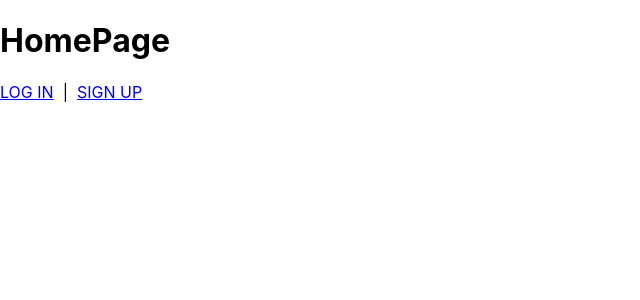
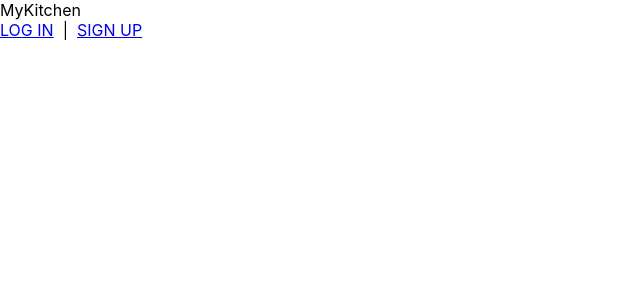
Before and after one commit to eag58914/leveler-app-mern, a React (Create React App) app: page / in a window 1280 px wide. Shown: the top 300 px of the page, without its empty margins (0-640 px from the left). Built offline with nearby package versions, Linux system fonts and the light colour scheme.

Commit message:
added route component

```diff
--- a/src/index.js
+++ b/src/index.js
@@ -1,13 +1,13 @@
 import React from 'react';
 import ReactDOM from 'react-dom';
 import './index.css';
-import App from './pages/App/App';
+import App from './App';
 import * as serviceWorker from './serviceWorker';
-import { BrowserRouter as Router } from 'react-router-dom';
+import { BrowserRouter as Router, Route } from 'react-router-dom';
 
 ReactDOM.render(
 	<Router>
-		<App />
+		<Route component={App} />
 	</Router>,
 	document.getElementById('root')
 );
```
